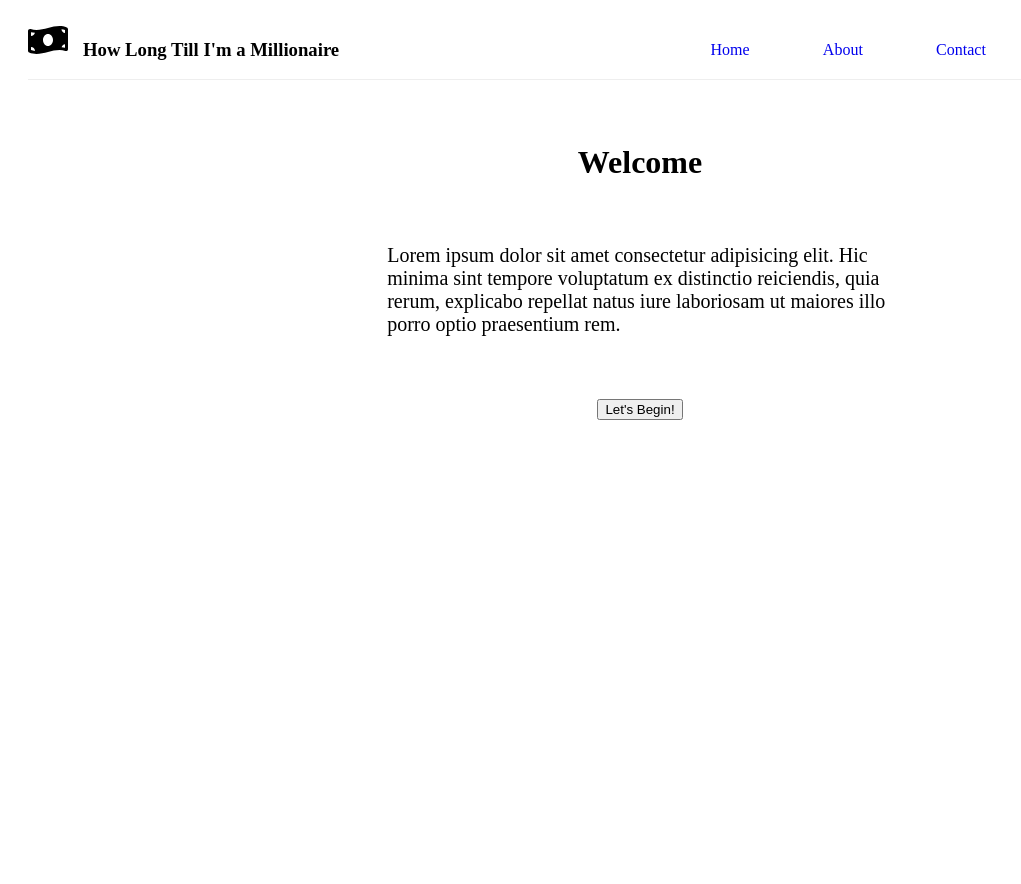
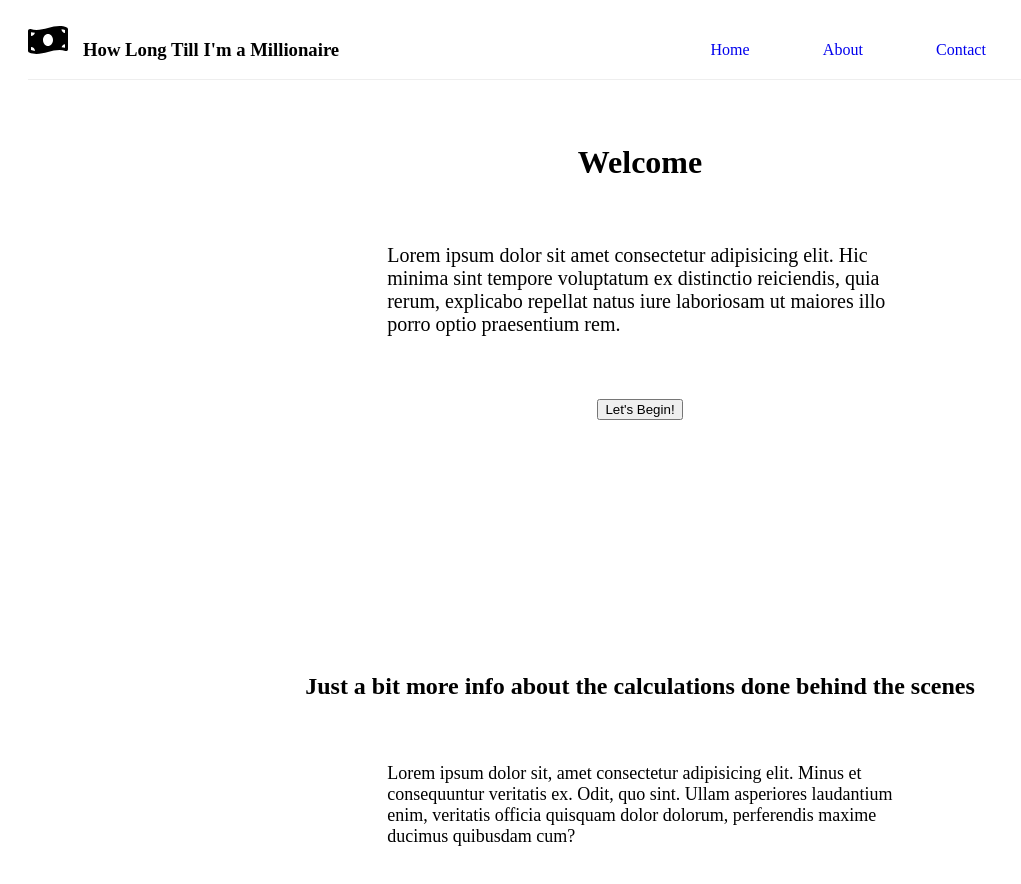
Before and after one commit to Ashkan999/how-long-till-a-millionaire, a React (Create React App) app: page / in a window 1280 px wide. Shown: the top 884 px of the page, without its empty margins (0-1021 px from the left). Before the commit the page ends 800 px from the top, so only its background shows below. Built offline with nearby package versions, Linux system fonts and the light colour scheme.

Commit message:
Add basic info section

```diff
--- a/src/App.js
+++ b/src/App.js
@@ -1,4 +1,5 @@
 import Header from "./components/Header";
+import InfoSection from "./components/InfoSection";
 import WelcomeSection from "./components/WelcomeSection";
 import "./css/App.css";
 
@@ -7,6 +8,7 @@ function App() {
     <div className="App">
       <Header />
       <WelcomeSection />
+      <InfoSection />
     </div>
   );
 }
--- /dev/null
+++ b/src/components/InfoSection.js
@@ -0,0 +1,19 @@
+import React from "react";
+
+function InfoSection() {
+  return (
+    <div className="info-section">
+      <h2>
+        Just a bit more info about the calculations done behind the scenes
+      </h2>
+      <p>
+        Lorem ipsum dolor sit, amet consectetur adipisicing elit. Minus et
+        consequuntur veritatis ex. Odit, quo sint. Ullam asperiores laudantium
+        enim, veritatis officia quisquam dolor dolorum, perferendis maxime
+        ducimus quibusdam cum?
+      </p>
+    </div>
+  );
+}
+
+export default InfoSection;
--- a/src/css/App.css
+++ b/src/css/App.css
@@ -68,6 +68,17 @@ header {
   margin-block: 5%;
 }
 
+.info-section {
+  margin-block: 20%;
+}
+
+.info-section p {
+  font-size: 18px;
+  text-align: left;
+  margin-inline: 30%;
+  margin-block: 5%;
+}
+
 .App {
   text-align: center;
 }
--- /dev/null
+++ b/src/scss/_infoSection.scss
@@ -0,0 +1,10 @@
+.info-section {
+  margin-block: 20%;
+
+  p {
+    font-size: 18px;
+    text-align: left;
+    margin-inline: 30%;
+    margin-block: 5%;
+  }
+}
--- a/src/scss/app.scss
+++ b/src/scss/app.scss
@@ -1,5 +1,6 @@
 @import "./header";
 @import "./welcomeSection";
+@import "./infoSection";
 
 .App {
   text-align: center;
```
Also changed, not shown: 2 other files (tests, documents, lock files or other folders). Lines whose indentation alone changed are shown as unchanged.
